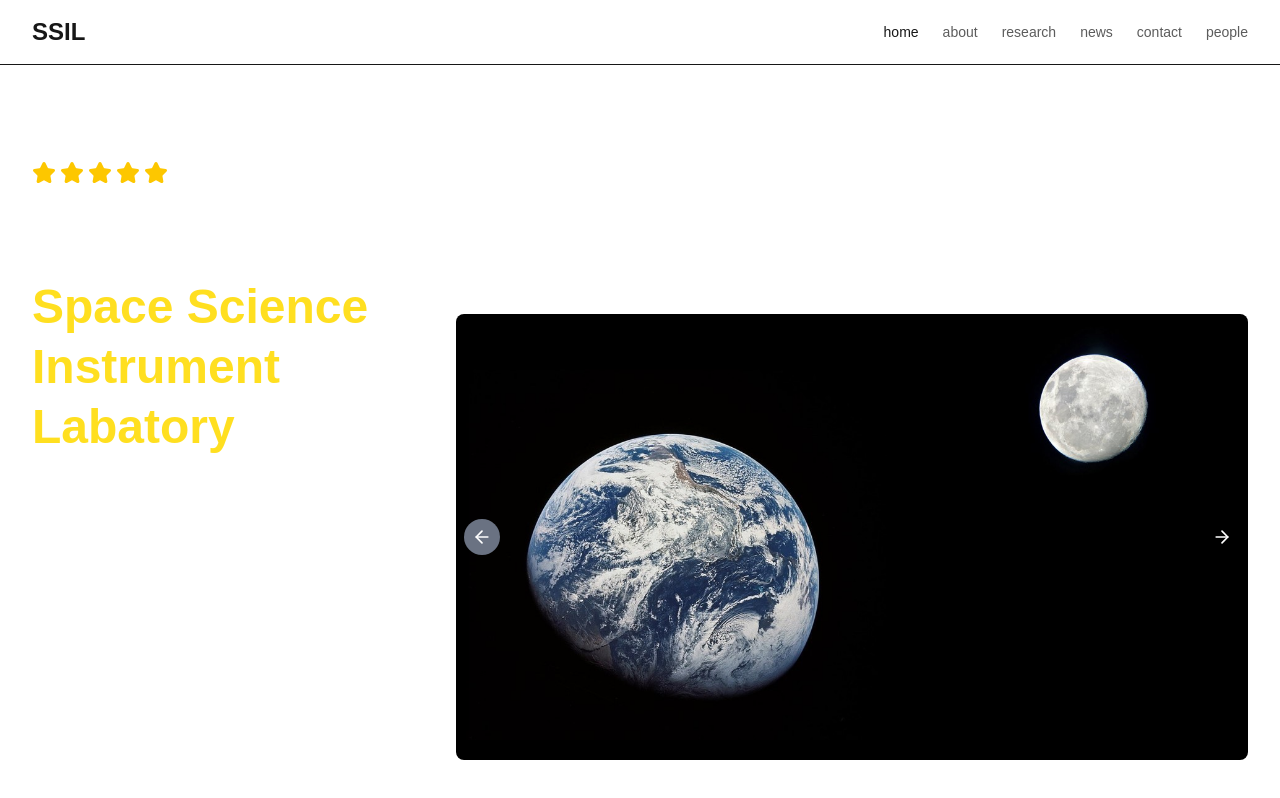
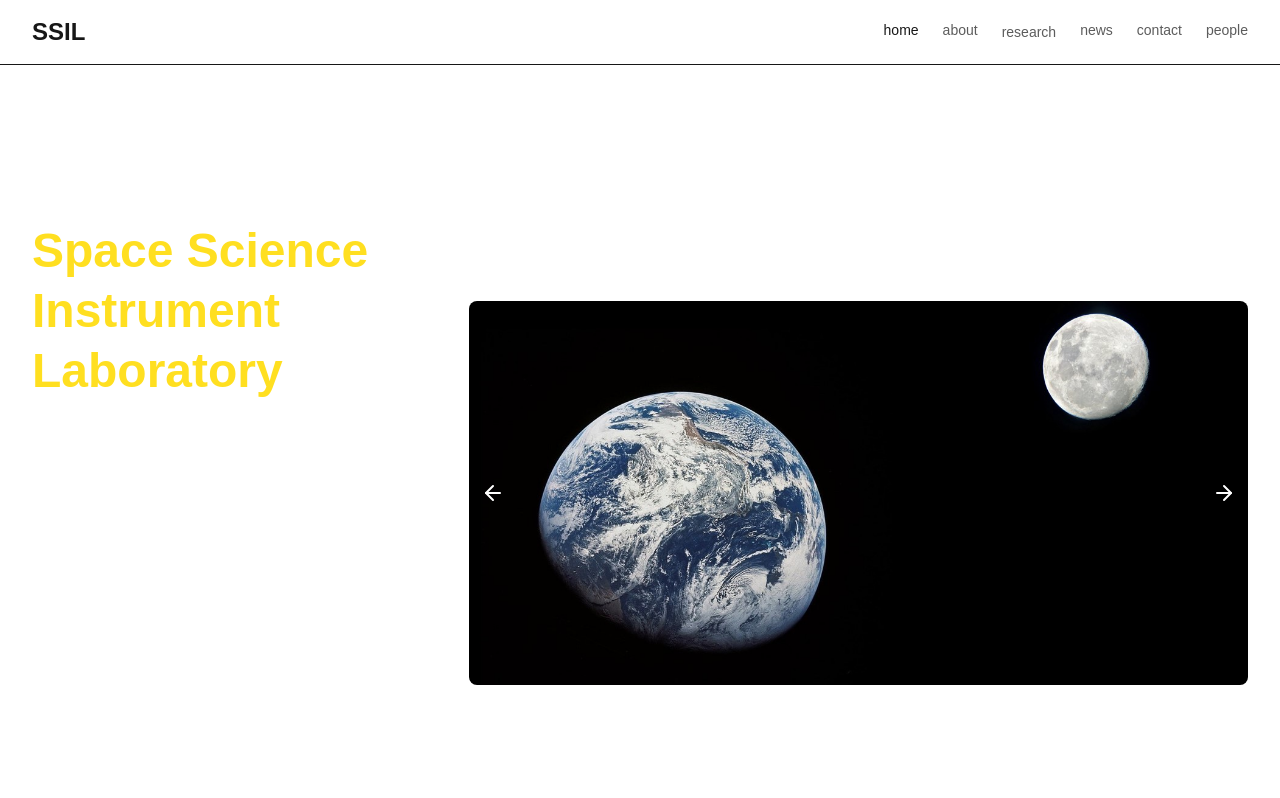
Before and after one commit to Chocobone/ummanchu, a Next.js app: page / in a window 1280 px wide. Shown: the top 798 px of the page. Built offline with nearby package versions, Linux system fonts and the light colour scheme.

Commit message:
feat/#-feedback2-news exfile thinking

```diff
--- /dev/null
+++ b/src/app/research/data.ts
@@ -0,0 +1,42 @@
+// app/research/data.ts
+export interface Project {
+  title: string;
+  subtitle?: string;
+  description: string;
+  image?: string;
+}
+
+export const researchData: Record<string, Project[]> = {
+  Current: [
+    {
+      title: "LUSEM",
+      subtitle: "Lunar Space Environment Monitor",
+      description:
+        "달 표면 및 지구에서 달까지 운반되는 고에너지 입자 관측 연구를 수행합니다.",
+      image: "/images/lusem.png",
+    },
+  ],
+  Completed: [
+    {
+      title: "CINEMA",
+      subtitle: "CubeSat for Ionospheric Neutron and Electron Monitoring",
+      description:
+        "이온층 중성자 및 전자를 관측하는 CubeSat 기반 미션으로, 우주환경 변화를 탐구했습니다.",
+      image: "/images/cinema.png",
+    },
+    {
+      title: "MEPD",
+      subtitle: "Medium Energy Particle Detector",
+      description:
+        "지오-컴프샛‑2A에 탑재된 중에너지 입자 검출기로, 지자기권 입자 분포를 분석했습니다.",
+      image: "/images/mepd.png",
+    },
+    {
+      title: "KSEM",
+      subtitle: "Korea Space Environment Monitor",
+      description:
+        "NEXTSat‑1에 탑재되어 한국형 우주 환경 모니터링을 수행하는 핵심 장비입니다.",
+      image: "/images/ksem.png",
+    },
+  ],
+};
--- a/src/components/CTASection.jsx
+++ b/src/components/CTASection.jsx
@@ -1,89 +1,89 @@
 "use client";
+
 import { Button } from "@/components/ui/button";
-import { ArrowRight,ArrowLeft, Star } from "lucide-react";
+import { ArrowRight, ArrowLeft } from "lucide-react";
 import React, { useState, useEffect } from "react";
+
 const CTASection = () => {
-  // Main 페이지에서 사용하게 될 이미지들
   const images = [
     "/images/main1.jpg",
     "/images/main2.jpg",
-    "images/main3.jpg"
+    "/images/main3.jpg",
   ];
-  // 슬라이드로 넘어가면서 그림을 보여주기 위해서
-  const [current,setCurrent] = useState(0);
+  const [current, setCurrent] = useState(0);
+
   useEffect(() => {
     const id = setInterval(() => {
-      setCurrent((c) => (c+1) % images.length);
-    },5000);
+      setCurrent((c) => (c + 1) % images.length);
+    }, 5000);
     return () => clearInterval(id);
-  } , []);
+  }, []);
+
   const prev = () =>
     setCurrent((c) => (c - 1 + images.length) % images.length);
-  const next = () => setCurrent((c) => (c + 1) % images.length);
+  const next = () =>
+    setCurrent((c) => (c + 1) % images.length);
+
   return (
     <section className="py-24 bg-gradient-hero text-white relative overflow-hidden">
       {/* Background Pattern */}
       <div className="absolute inset-0 opacity-10">
-        <div className="absolute top-10 left-10 w-20 h-20 border border-white/20 rounded-full"></div>
-        <div className="absolute top-32 right-20 w-16 h-16 bg-white/10 rounded-full"></div>
-        <div className="absolute bottom-20 left-32 w-12 h-12 border border-white/20 rounded-full"></div>
-        <div className="absolute bottom-32 right-16 w-24 h-24 bg-white/10 rounded-full"></div>
+        <div className="absolute top-10 left-10 w-20 h-20 border border-white/20 rounded-full" />
+        <div className="absolute top-32 right-20 w-16 h-16 bg-white/10 rounded-full" />
+        <div className="absolute bottom-20 left-32 w-12 h-12 border border-white/20 rounded-full" />
+        <div className="absolute bottom-32 right-16 w-24 h-24 bg-white/10 rounded-full" />
       </div>
 
       <div className="relative z-10 max-w-7xl mx-auto px-4 sm:px-6 lg:px-8 flex flex-col-reverse lg:flex-row items-center gap-12">
+        {/* Text Column */}
         <div className="lg:w-1/2 space-y-8 text-left">
-          <div className="flex justify-start space-x-1">
-            <div className="flex space-x-1">
-              {[...Array(5)].map((_, i) => (
-                <Star key={i} className="w-6 h-6 fill-yellow-400 text-yellow-400" />
-              ))}
-            </div>
-          </div>
-
           <h2 className="text-4xl lg:text-5xl font-bold leading-tight">
             SSIL
             <br />
-            <span className="text-yellow-300">Space Science Instrument Labatory </span>          </h2>
-
-          <p className="text-xl opacity-90 max-w-2xl mx-auto">
-           From time immemorial, people have expressed a wide spectrum of interest in outer space—ranging from a vague longing to a passing curiosity. We now live in an age where space travel is no longer a distant dream. Yet despite—and indeed because of—these advances, there is a growing demand for a rigorous scientific understanding of cosmic phenomena, which in turn requires diverse observational data gathered from space. The Space Science Instrument Laboratory (SSIL) is dedicated to research precisely focused on meeting this need.
+            <span className="text-yellow-300">
+              Space Science Instrument Laboratory
+            </span>
+          </h2>
+          <p className="text-xl opacity-90">
+            From time immemorial, people have expressed a wide spectrum of
+            interest in outer space—ranging from a vague longing to a passing
+            curiosity. We now live in an age where space travel is no longer a
+            distant dream. Yet despite—and indeed because of—these advances,
+            there is a growing demand for a rigorous scientific understanding
+            of cosmic phenomena, which in turn requires diverse observational
+            data gathered from space. The Space Science Instrument Laboratory
+            (SSIL) is dedicated to research precisely focused on meeting this
+            need.
           </p>
-
-          <div className="flex flex-col sm:flex-row gap-4 justify-start">
-
         </div>
 
-
-          </div>
-
-      <div className="lg:2-1/2 relative">
+        {/* Image Column */}
+        <div className="relative w-full h-96 overflow-hidden rounded-lg">
           <img
             src={images[current]}
-      alt={'slide-${current}'}
-      className="w-full h-auto object-cover rounded-lg"
+            alt={`slide-${current}`}
+            className="w-full h-full object-cover"
           />
-      <button onClick={prev}
-      className="absolute left-2 top-1/2 transform -translate-y-1/2 bg-gray-500 bg-opacity-50 p-2 rounded-full"
+
+          {/* Left Arrow */}
+          <button
+            onClick={prev}
+            className="absolute left-0 top-1/2 transform -translate-y-1/2 p-3"
           >
-        <ArrowLeft className="w-5 h-5 text-white" />
+            <ArrowLeft className="w-6 h-6 text-white" />
           </button>
+
+          {/* Right Arrow */}
           <button
             onClick={next}
-        className="absolute right-2 top-1/2 transform -translate-y-1/2 bg bg-opacity-50 p-2 rounded-full">
-        <ArrowRight className="w-5 h-5 texth-white" />
+            className="absolute right-0 top-1/2 transform -translate-y-1/2 p-3"
+          >
+            <ArrowRight className="w-6 h-6 text-white" />
           </button>
+        </div>
+      </div>
+    </section>
 
-        </div>
-
-
-
-
-
-
-
-        </div>
-
-    </section>
   );
 };
 
--- a/src/components/Header.tsx
+++ b/src/components/Header.tsx
@@ -1,50 +1,86 @@
-"use client";  // App Router 의 client component 임을 명시
+// components/Header.tsx
+"use client";
 
-import { Button } from "@/components/ui/button";
 import Link from "next/link";
 import { usePathname } from "next/navigation";
+import React from "react";
 
 const Header = () => {
   const pathname = usePathname();
-
   const navItems = [
     { name: "home", path: "/" },
-    {name: "about", path: "about"},
-    { name: "research",     path: "/research" },
-    { name: "news",     path: "/news" },
-    { name: "contact",     path: "/contact" },
-    {name: "people", path: "/people"}
+    { name: "about", path: "/about" },
+    { name: "research", path: "/research" },
+    { name: "news", path: "/news" },
+    { name: "contact", path: "/contact" },
+    { name: "people", path: "/people" },
   ];
 
   return (
     <header className="bg-background/80 backdrop-blur-md border-b sticky top-0 z-50">
       <div className="max-w-7xl mx-auto px-4 sm:px-6 lg:px-8">
         <div className="flex justify-between items-center h-16">
-          {/* 로고 */}
           <Link href="/" className="text-2xl font-bold text-primary">
             SSIL
           </Link>
 
-          {/* 네비게이션 */}
           <nav className="hidden md:flex space-x-6">
-            {navItems.map((item) => {
-              const isActive = pathname === item.path;
-              return (
+            {navItems.map((item) =>
+              item.name !== "research" ? (
                 <Link
                   key={item.path}
                   href={item.path}
                   className={`text-sm font-medium transition-colors hover:text-primary ${
-                    isActive ? "text-primary" : "text-foreground/70"
+                    pathname === item.path
+                      ? "text-primary"
+                      : "text-foreground/70"
                   }`}
                 >
                   {item.name}
                 </Link>
-              );
-            })}
+              ) : (
+                <div key="research" className="relative group">
+                  <Link
+                    href="/research"
+                    className={`text-sm font-medium transition-colors hover:text-primary ${
+                      pathname.startsWith("/research")
+                        ? "text-primary"
+                        : "text-foreground/70"
+                    }`}
+                  >
+                    research
+                  </Link>
+                  {/* ── 드롭다운: 4개 프로젝트 링크만 수동 나열 */}
+                  <div className="absolute left-0 mt-2 w-56 bg-background shadow-lg rounded opacity-0 group-hover:opacity-100 transition-opacity">
+                    <Link
+                      href="/research?cat=Current&idx=0"
+                      className="block px-4 py-2 text-sm hover:bg-primary/10"
+                    >
+                      Current – LUSEM
+                    </Link>
+                    <Link
+                      href="/research?cat=Completed&idx=0"
+                      className="block px-4 py-2 text-sm hover:bg-primary/10"
+                    >
+                      Completed – CINEMA
+                    </Link>
+                    <Link
+                      href="/research?cat=Completed&idx=1"
+                      className="block px-4 py-2 text-sm hover:bg-primary/10"
+                    >
+                      Completed – MEPD
+                    </Link>
+                    <Link
+                      href="/research?cat=Completed&idx=2"
+                      className="block px-4 py-2 text-sm hover:bg-primary/10"
+                    >
+                      Completed – KSEM
+                    </Link>
+                  </div>
+                </div>
+              )
+            )}
           </nav>
-
-
-
         </div>
       </div>
     </header>
```
Also changed, not shown: src/app/about/page.tsx (+30 -13 lines), src/app/people/page.tsx (+26 -27 lines), src/app/research/page.tsx (+36 -22 lines), 1 other file (tests, documents, lock files or other folders). Lines whose indentation alone changed are shown as unchanged.
